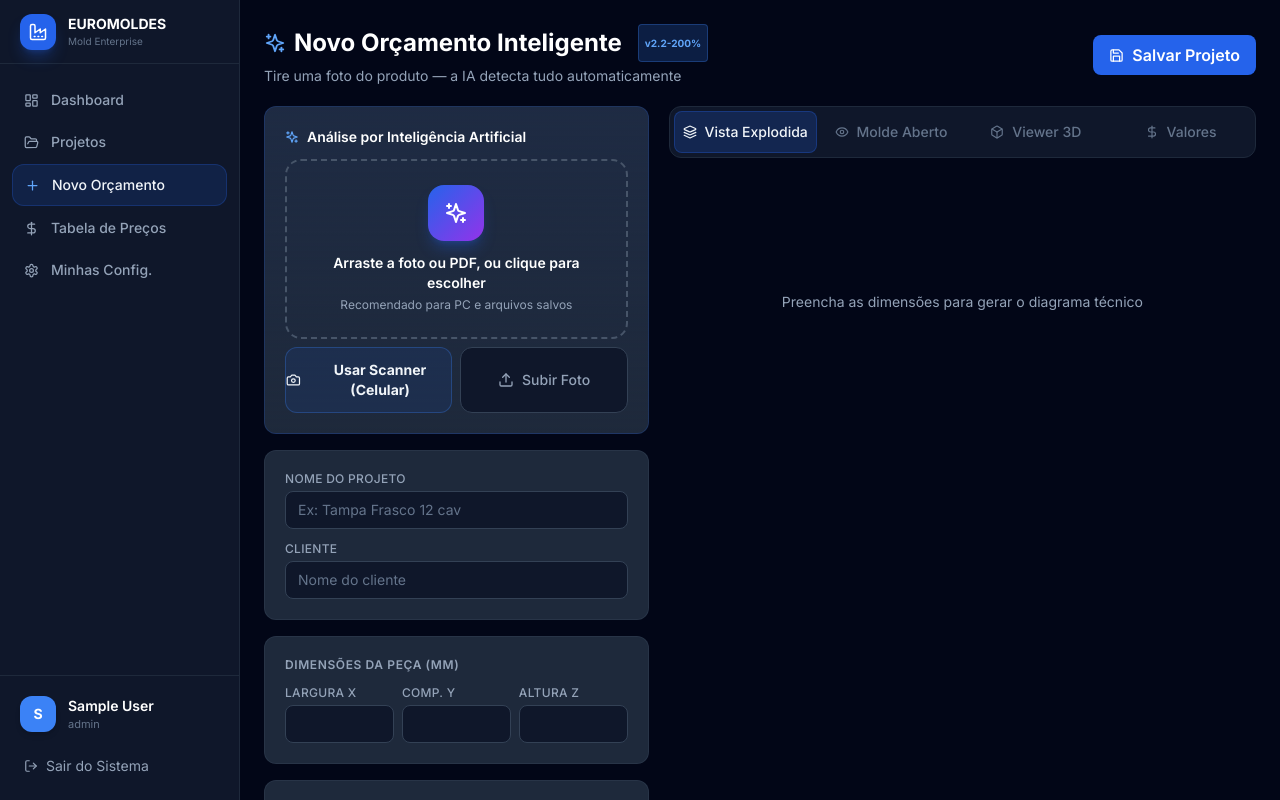
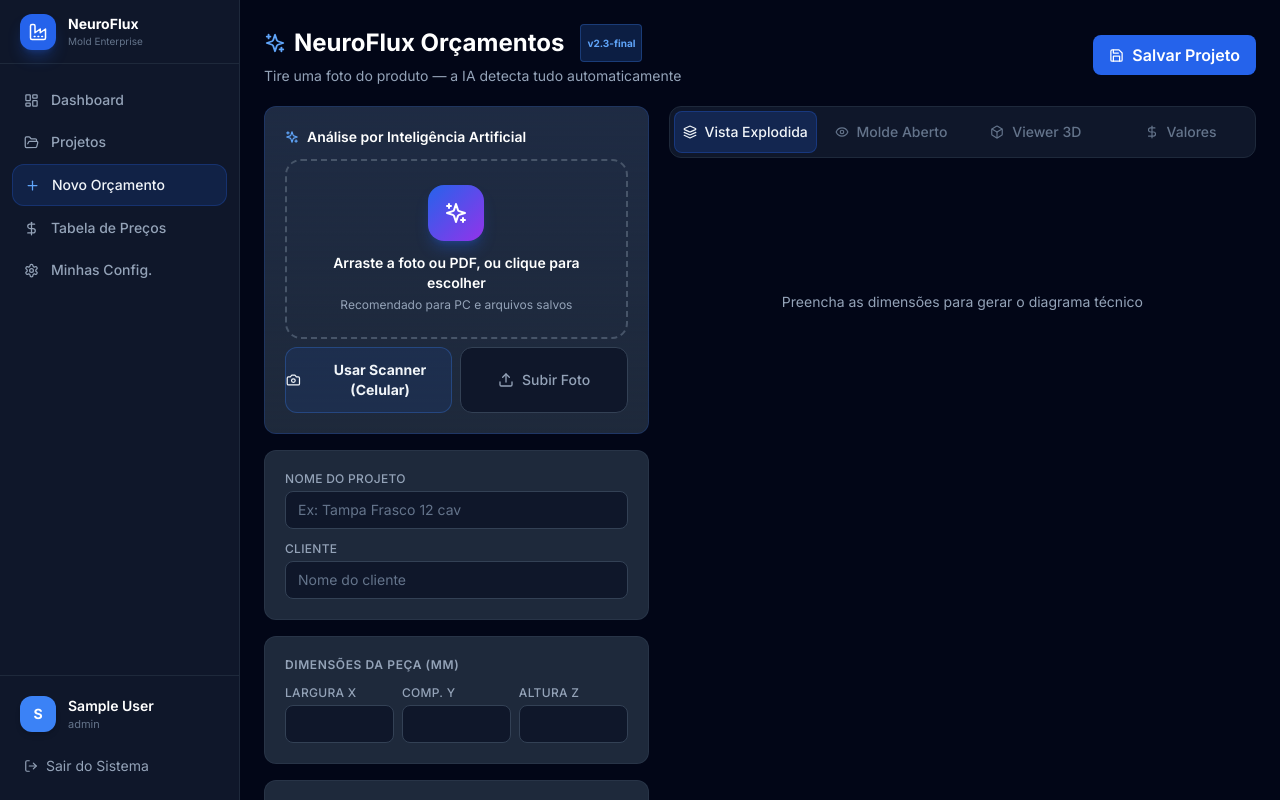
Before and after one commit to rafabreurda/Painel_Orcamento, a React (Vite) app in the folder frontend/: page /new in a window 1280 px wide. Built offline with nearby package versions, Linux system fonts and the light colour scheme; sample sign-in values are in the browser's storage.

Commit message:
feat: branding NeuroFlux Orçamentos e v2.3-final

```diff
--- a/frontend/index.html
+++ b/frontend/index.html
@@ -22,7 +22,7 @@
 
     <link rel="preconnect" href="https://fonts.googleapis.com" />
     <link href="https://fonts.googleapis.com/css2?family=Inter:wght@400;500;600;700;800&display=swap" rel="stylesheet" />
-    <title>NeuroFlux Mold | Euromoldes</title>
+    <title>NeuroFlux Orçamentos</title>
   </head>
   <body>
     <div id="root"></div>
--- a/frontend/src/components/Layout.tsx
+++ b/frontend/src/components/Layout.tsx
@@ -64,7 +64,7 @@ export default function Layout() {
             <div className="w-6 h-6 bg-primary-600 rounded-md flex items-center justify-center">
               <Factory size={12} className="text-white" />
             </div>
-            <span className="font-bold text-sm text-white">EUROMOLDES</span>
+            <span className="font-bold text-sm text-white">NeuroFlux</span>
           </div>
           <div className="w-9" />
         </header>
@@ -86,7 +86,7 @@ function SidebarContent({ user, nav, roleLabel, onLogout, onNavClick }: any) {
           <Factory size={18} className="text-white" />
         </div>
         <div>
-          <p className="font-bold text-sm text-white">EUROMOLDES</p>
+          <p className="font-bold text-sm text-white">NeuroFlux</p>
           <p className="text-[10px] text-slate-500">Mold Enterprise</p>
         </div>
       </div>
--- a/frontend/src/pages/NewProject.tsx
+++ b/frontend/src/pages/NewProject.tsx
@@ -167,8 +167,8 @@ export default function NewProject() {
         <div>
           <h1 className="text-2xl font-bold text-white flex items-center gap-2">
             <Sparkles size={22} className="text-primary-400" />
-            Novo Orçamento Inteligente
-            <span className="text-[10px] bg-primary-500/20 text-primary-400 px-1.5 py-0.5 rounded ml-2 border border-primary-500/30">v2.2-200%</span>
+            NeuroFlux Orçamentos
+            <span className="text-[10px] bg-primary-500/20 text-primary-400 px-1.5 py-0.5 rounded ml-2 border border-primary-500/30">v2.3-final</span>
           </h1>
           <p className="text-slate-400 text-sm mt-1">
             Tire uma foto do produto — a IA detecta tudo automaticamente
```
